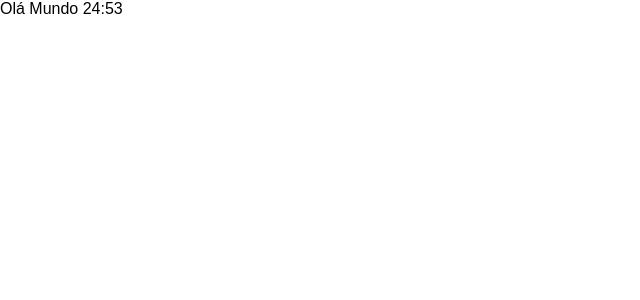
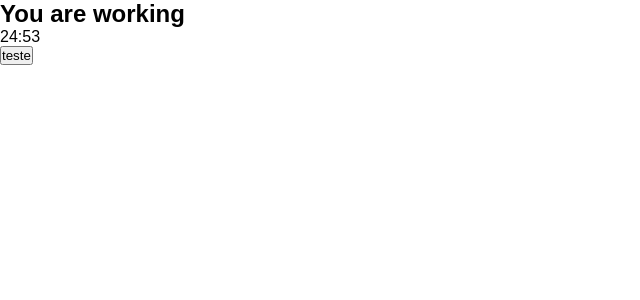
Before and after one commit to ewertonigor/typescript-pomodoro-react, a React (Create React App) app: page / in a window 1280 px wide. Shown: the top 300 px of the page, without its empty margins (0-640 px from the left). Built offline with nearby package versions, Linux system fonts and the light colour scheme.

Commit message:
Componentes do Timer e Button

```diff
--- /dev/null
+++ b/src/components/button.tsx
@@ -0,0 +1,15 @@
+import React from 'react';
+
+type Props = {
+  text: string;
+  onClick?: () => void;
+  className?: string;
+};
+
+export function Button(props: Props): JSX.Element {
+  return (
+    <button onClick={props.onClick} className={props.className}>
+      {props.text}
+    </button>
+  );
+}
--- a/src/components/pomodoro-timer.tsx
+++ b/src/components/pomodoro-timer.tsx
@@ -1,6 +1,8 @@
 import React from 'react';
 import { useInterval } from '../hooks/use-interval';
 import { secondsToTime } from '../utils/seconds-to-time';
+import { Button } from './button';
+import { Timer } from './timer';
 
 type Props = {
   defaultPomodoroTime: number;
@@ -13,5 +15,11 @@
     setMainTime(mainTime - 1);
   }, 1000);
 
-  return <div>Olá Mundo {secondsToTime(mainTime)}</div>;
+  return (
+    <div className="pomodoro">
+      <h2>You are working</h2>
+      <Timer mainTime={mainTime} />
+      <Button text="teste" onClick={() => console.log('Clickado')}></Button>
+    </div>
+  );
 }
--- /dev/null
+++ b/src/components/timer.tsx
@@ -0,0 +1,10 @@
+import React from 'react';
+import { secondsToTime } from '../utils/seconds-to-time';
+
+type Props = {
+  mainTime: number;
+};
+
+export function Timer(props: Props): JSX.Element {
+  return <div className="timer">{secondsToTime(props.mainTime)}</div>;
+}
```
